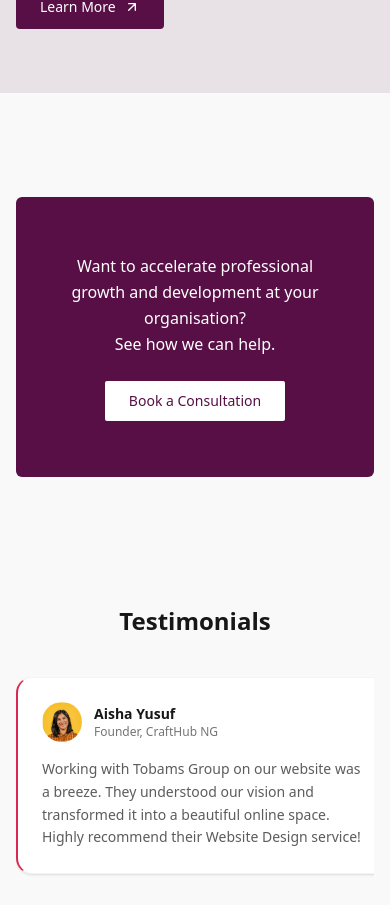
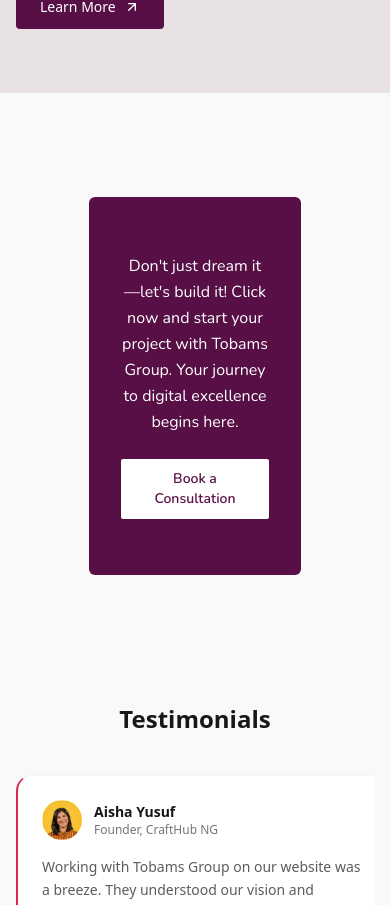
Before and after one commit to Joshjayboy/Frontend-Intern-Assessment-Joshua-Akintemi, a Next.js app: page / in a window 390 px wide. Shown: the part 8297-9202 px from the top of the page. Built offline with nearby package versions, Linux system fonts and the light colour scheme.

Commit message:
feat: update ConsultationCTA typography and add responsive mobile text

```diff
--- a/components/ConsultationCTA.tsx
+++ b/components/ConsultationCTA.tsx
@@ -1,16 +1,23 @@
 export function ConsultationCTA() {
   return (
-    <section className="py-16 px-4 bg-[#f9f9f9]">
-      <div className="mx-auto max-w-6xl rounded-md bg-brand-plum py-14 px-8 flex flex-col items-center gap-6 text-center">
-        <p className="text-white text-base md:text-lg leading-relaxed">
-          Want to accelerate professional growth and development at your
-          organisation?
-          <br />
-          See how we can help.
+    <section className="py-16 px-[89px] bg-[#f9f9f9]">
+      <div className="font-nunito mx-auto max-w-6xl rounded-md bg-brand-plum py-14 px-8 flex flex-col items-center gap-6 text-center">
+        <p className="font-nunito text-white text-base md:text-lg leading-relaxed">
+          <span className="md:hidden">
+            Don't just dream it—let's build it! Click now and start your project
+            with Tobams Group. Your journey to digital excellence begins here.
+          </span>
+          <span className="hidden md:inline">
+            Want to accelerate professional growth and development at your
+            organisation?
+            <br />
+            See how we can help.
+          </span>
         </p>
+
         <a
           href="#"
-          className="inline-flex items-center bg-white px-6 py-2.5 text-sm font-medium text-brand-plum hover:bg-white/90 transition-colors rounded-xs"
+          className="inline-flex items-center bg-white px-6 py-2.5 text-sm font-semibold text-brand-plum hover:bg-white/90 transition-colors rounded-xs"
         >
           Book a Consultation
         </a>
```
